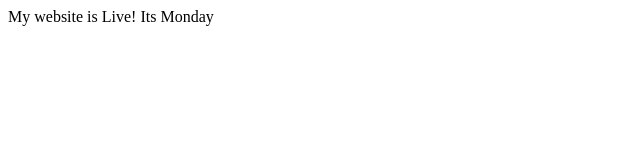
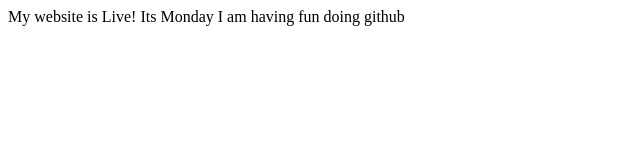
Before and after one commit to shefali1982/hello-world, a plain HTML site: page index.html in a window 1280 px wide. Shown: the whole page, without its empty margins (0-640 px from the left). Drawn offline with Linux system fonts and the light colour scheme.

Commit message:
my second commit

```diff
--- a/index.html
+++ b/index.html
@@ -2,5 +2,6 @@
   <p>
     My website is Live!
     Its Monday
+    I am having fun doing github
   </p>
 </html>
```
